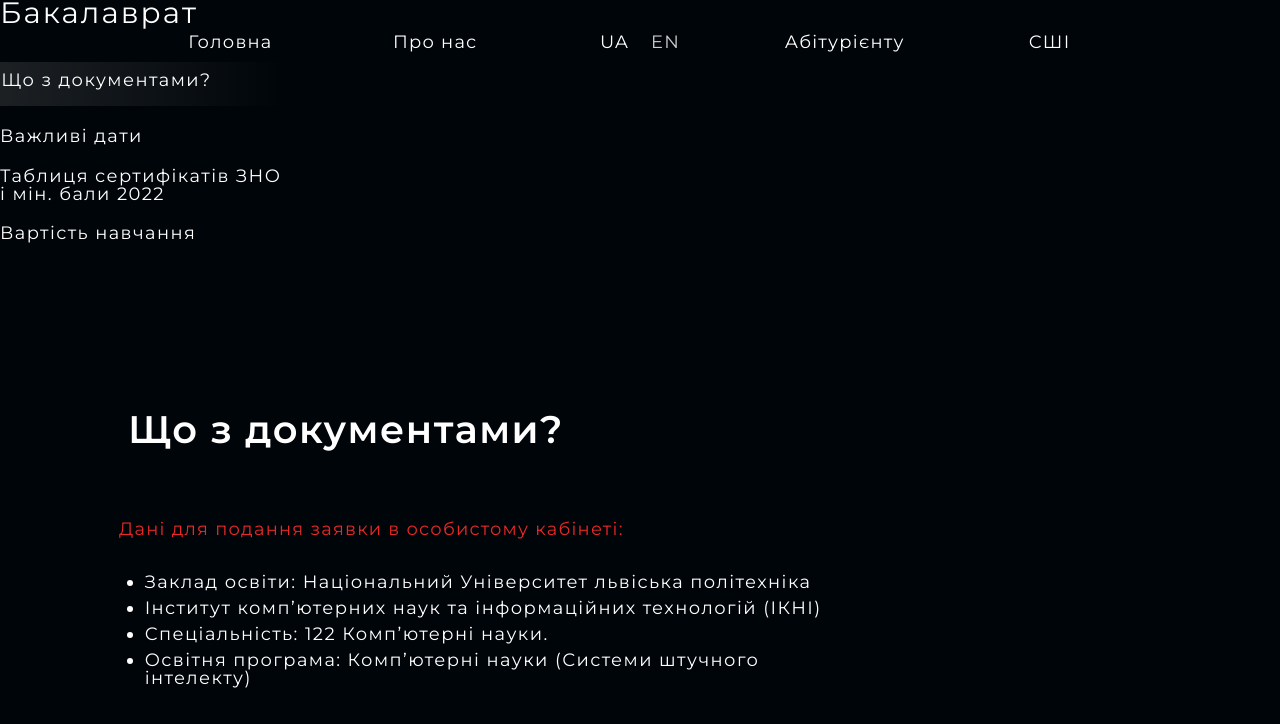
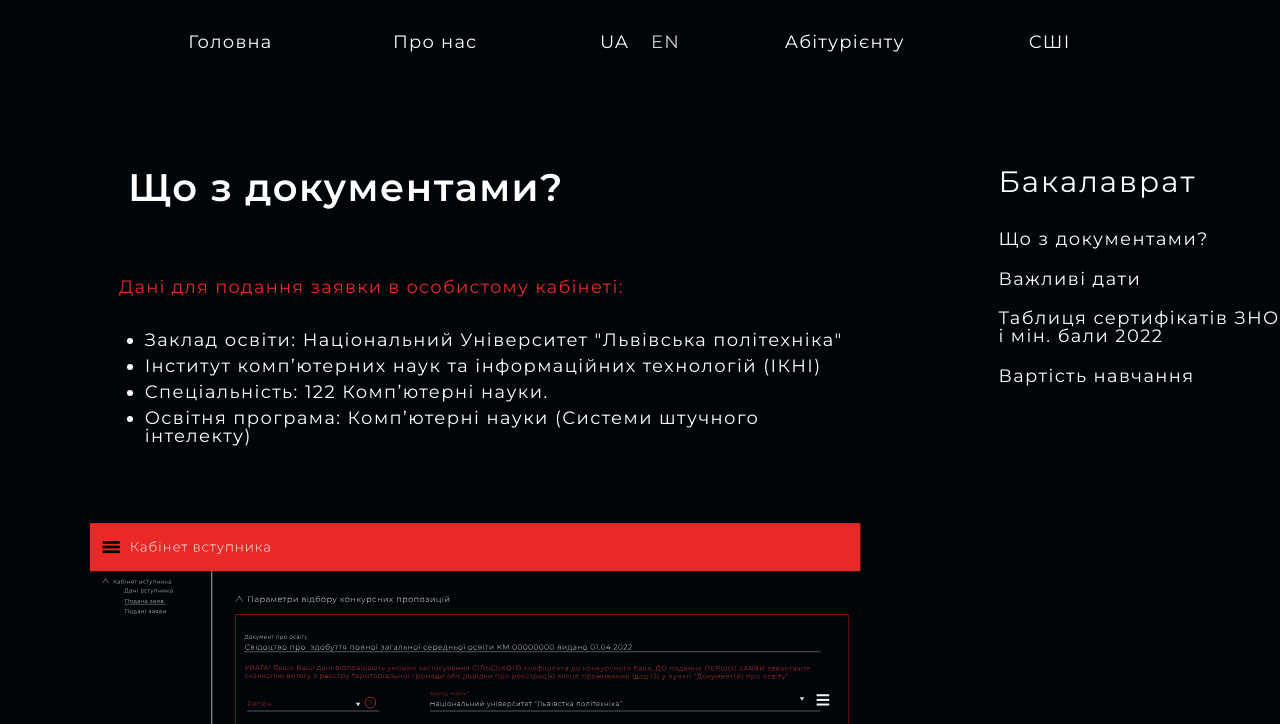
Before and after one commit to IvanRozb/lviv.ai, a website built with Parcel: page src/applicant.html in a window 1280 px wide. Shown: the top 724 px of the page. Built offline with nearby package versions, Linux system fonts and the light colour scheme.

Commit message:
сайдбар винесла p.s. друзі зробіть відступ внизу від лого))

```diff
--- a/src/applicant.html
+++ b/src/applicant.html
@@ -55,7 +55,7 @@
             <p class="docs_list_title">Дані для подання заявки в особистому кабінеті:</p>
             <ul class="docs_list">
                 <li class="docs_list_items"><h6 class="docs_list_text app_list_text_lspace">
-                    Заклад освіти: Національний Університет львіська політехніка</h6></li>
+                    Заклад освіти: Національний Університет "Львівська політехніка"</h6></li>
                 <li class="docs_list_items"><h6 class="docs_list_text app_list_text_lspace">
                     Інститут комп’ютерних наук та інформаційних технологій (ІКНІ)</h6></li>
                 <li class="docs_list_items"><h6 class="docs_list_text app_list_text_lspace">
@@ -92,8 +92,8 @@
         </div>
         <img class="logo" src="assets/img/logo.png" alt="logo">
     </div>
+</div>
 
-</div>
 
 </body>
 </html>
--- a/src/assets/stylesheet/applicant.css
+++ b/src/assets/stylesheet/applicant.css
@@ -1,4 +1,40 @@
 /*Styles for applicant*/
+
+/*Applicant sidebar*/
+.app_sidebar {
+    position: absolute;
+    right: 0;
+    top: 0;
+    height: 100vh;
+    margin-top: 21.1vh;
+}
+.sidebar_title{
+    margin-right: 6.1vw;
+    margin-bottom: 4.5vh;
+    font-size: 2.3vw;
+    font-weight: 500;
+}
+.sidebar_list{
+    list-style: none;
+    width: 22vw;
+}
+.sidebar_items{
+    margin-bottom: 2.7vh;
+}
+.sidebar_list_text{
+    font-weight: var(--small-weight);
+}
+/*.sidebar_list_text_mainbg{
+    padding-top: 1.2vh;
+    padding-left: 0.1vw;
+    background: linear-gradient(90deg, rgba(217, 217, 217, 0.13) 0%, rgba(217, 217, 217, 0) 100%);
+    vertical-align: center;
+    width: 22vw;
+    height: 4.3vh;
+    !*border-image: url("../img/line_shcho.svg");*!
+}*/
+
+/*Docs content*/
 .docs_section{
 /*    display:flex;
     flex-direction: row;*/
@@ -57,36 +93,6 @@
     width: 60.3vw;
     height: 56.6vh;
 }
-
-
-/*Applicant sidebar*/
-.app_sidebar {
-    right: 0;
-    top: 0;
-    height: 100%;
+.logo{
+    margin-bottom: 1000px;
 }
-.sidebar_title{
-    margin-right: 6.1vw;
-    margin-bottom: 4.5vh;
-    font-size: 2.3vw;
-    font-weight: 500;
-}
-.sidebar_list{
-    list-style: none;
-    width: 22vw;
-}
-.sidebar_items{
-    margin-bottom: 2.7vh;
-}
-.sidebar_list_text{
-    font-weight: var(--small-weight);
-}
-.sidebar_list_text_mainbg{
-    padding-top: 1.2vh;
-    padding-left: 0.1vw;
-    background: linear-gradient(90deg, rgba(217, 217, 217, 0.13) 0%, rgba(217, 217, 217, 0) 100%);
-    vertical-align: center;
-    width: 22vw;
-    height: 4.3vh;
-    /*border-image: url("../img/line_shcho.svg");*/
-}
```
